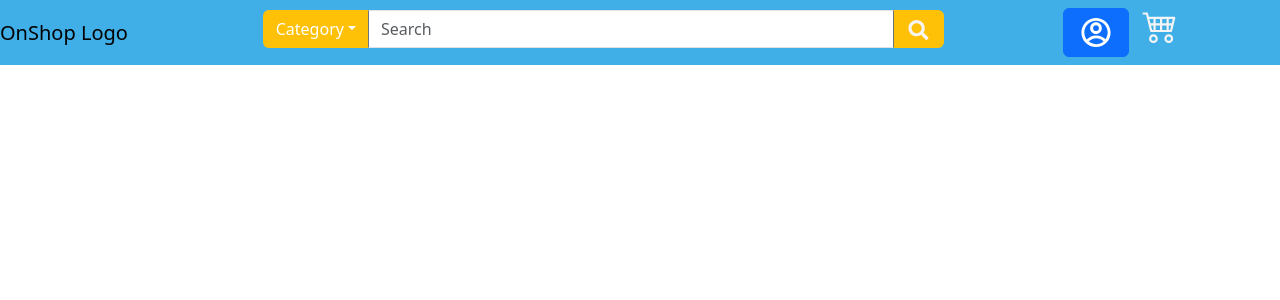
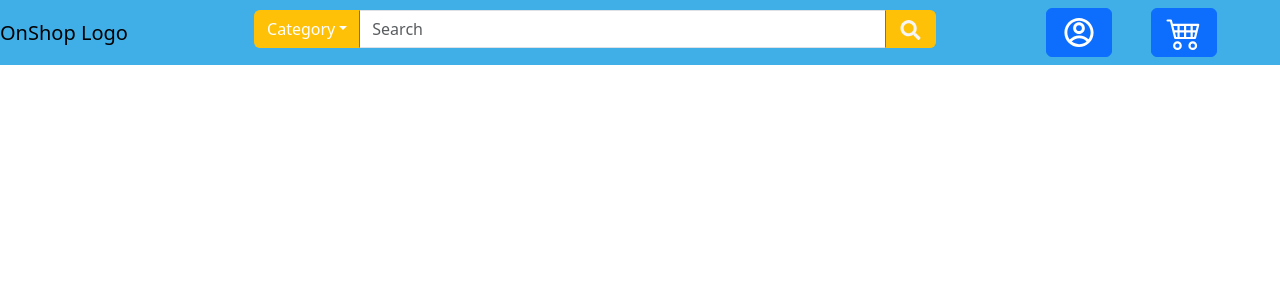
Before and after one commit to Red-stevo/Ecommerce, a React (Vite) app in the folder onshop/: page / in a window 1280 px wide. Shown: the top 300 px of the page. Built offline with nearby package versions, Linux system fonts and the light colour scheme.

Commit message:
Commit message >>>>> working on main header. <<<<<

```diff
--- a/onshop/src/IndexPage/Pages/Components/Cart.jsx
+++ b/onshop/src/IndexPage/Pages/Components/Cart.jsx
@@ -1,10 +1,11 @@
 import {BsCart4} from "react-icons/bs";
+import {Button} from "react-bootstrap";
 
 const Cart = () => {
     return (
-        <div>
+        <Button>
             <BsCart4 className={"cart-icon"}/>
-        </div>
+        </Button>
     );
 };
 
--- a/onshop/src/IndexPage/Styles/MainHeader.css
+++ b/onshop/src/IndexPage/Styles/MainHeader.css
@@ -37,5 +37,5 @@
     display: flex;
     align-self: end;
     justify-self: end;
-    gap: 10%;
+    gap: 30%;
 }
```
